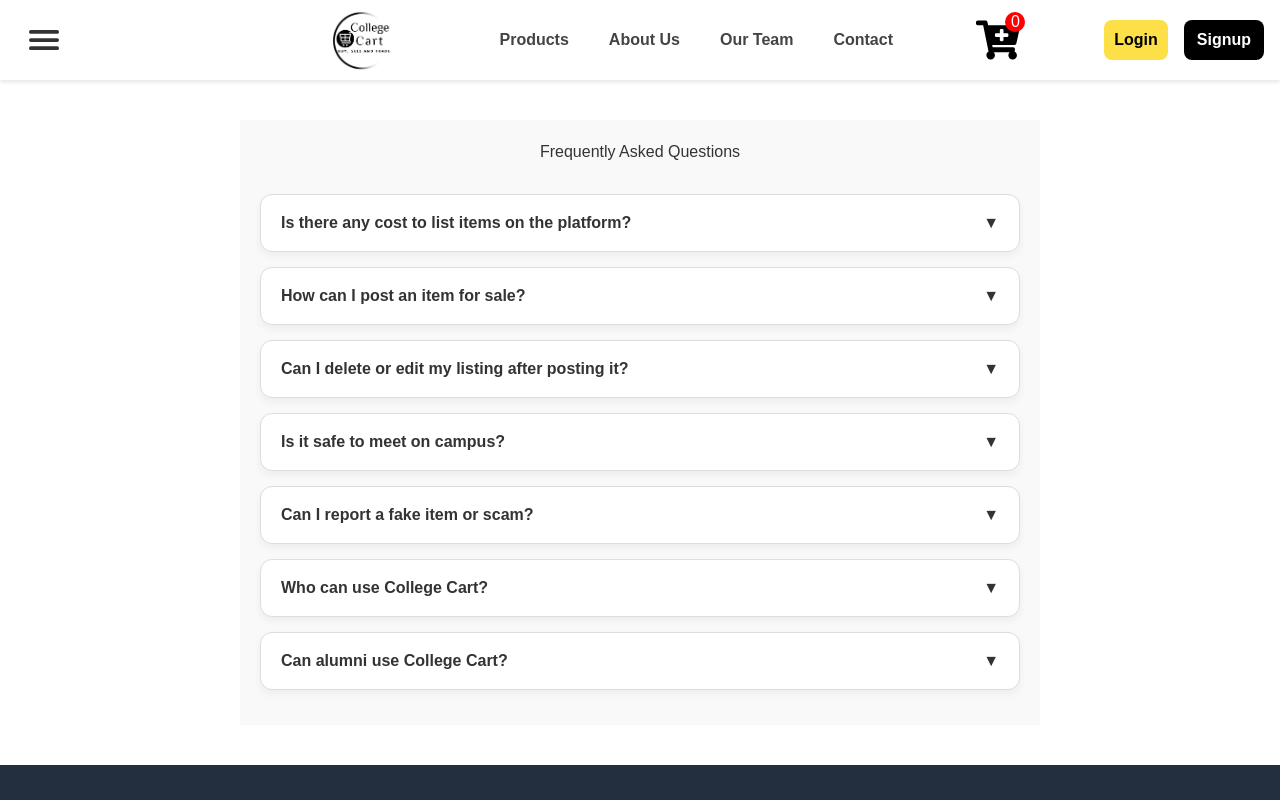
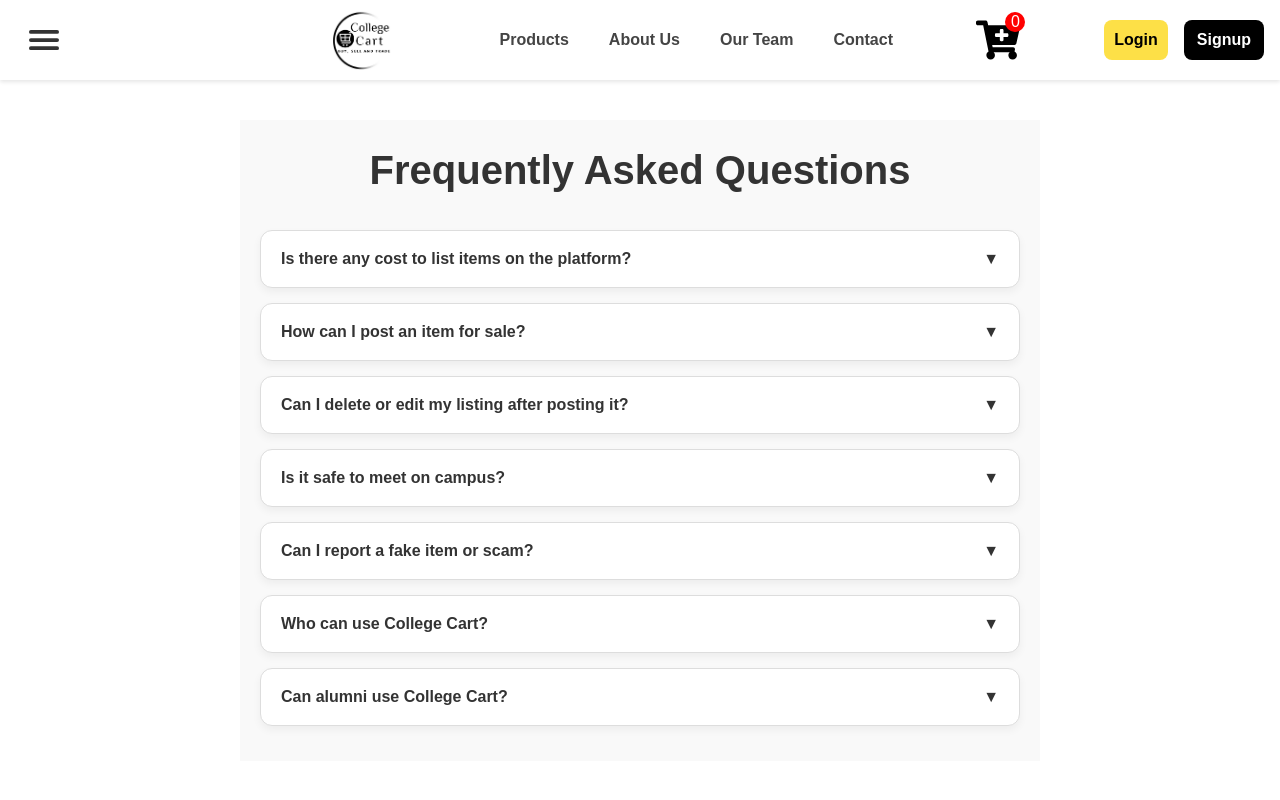
Before and after one commit to jatinpathania/College-Cart, a React (Vite) app in the folder Frontend/College_Cart/: page /faq in a window 1280 px wide. Shown: the top 800 px of the page. Built offline with nearby package versions, Linux system fonts and the light colour scheme; no server answers.

Commit message:
added a little bit css to faq page

```diff
--- a/Frontend/College_Cart/src/Components/Faq/Faq.css
+++ b/Frontend/College_Cart/src/Components/Faq/Faq.css
@@ -10,6 +10,8 @@
 .faq-container h1 {
   text-align: center;
   margin-bottom: 30px;
+  font-size: 40px;
+  font-weight: 600;
 }
 
 .faq-item {
--- a/Frontend/College_Cart/src/Components/Faq/Faq.jsx
+++ b/Frontend/College_Cart/src/Components/Faq/Faq.jsx
@@ -1,4 +1,4 @@
-import React, { useState } from 'react';
+import React, { useEffect,useState } from 'react';
 import './Faq.css';
 import Header from '../Header/Header';
 import Footer from '../Footer/Footer';
@@ -39,6 +39,10 @@
 const Faq = () => {
   const [activeIndex, setActiveIndex] = useState(null);
 
+  useState(()=>{
+    window.scrollTo(0,0);
+  },[])
+
   const toggleFAQ = (index) => {
     setActiveIndex(prevIndex => (prevIndex === index ? null : index));
   };
```
